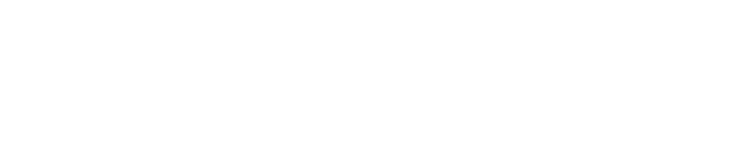
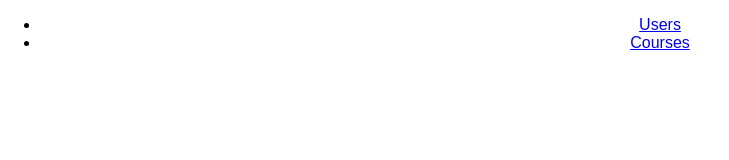
Before and after one commit to InclinedScorpio/react-routing-assignment, a React (Create React App) app: page / in a window 1280 px wide. Shown: the top 160 px of the page, without its empty margins (0-729 px from the left). Built offline with nearby package versions, Linux system fonts and the light colour scheme.

Commit message:
Add a simple navigation with two links => One leading to Users, one leading to Courses

```diff
--- a/src/App.js
+++ b/src/App.js
@@ -1,5 +1,5 @@
 import React, { Component } from "react";
-import { Route } from "react-router-dom";
+import { Route, NavLink } from "react-router-dom";
 
 import Courses from "./containers/Courses/Courses";
 import Users from "./containers/Users/Users";
@@ -8,6 +8,24 @@ class App extends Component {
 	render() {
 		return (
 			<div className="App">
+				<ul>
+					<li>
+						{" "}
+						<NavLink to="/users">Users</NavLink>
+					</li>
+					<li>
+						{" "}
+						<NavLink
+							to={{
+								pathname: "/courses"
+							}}
+						>
+							{" "}
+							Courses
+						</NavLink>
+					</li>
+				</ul>
+
 				<Route path="/users" component={Users} />
 				<Route path="/courses" component={Courses} />
 
```
